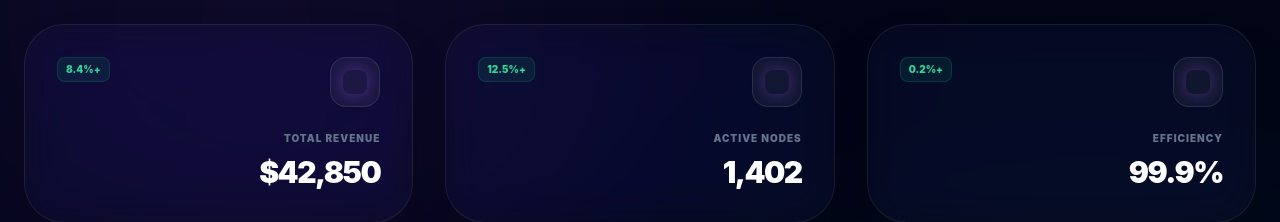
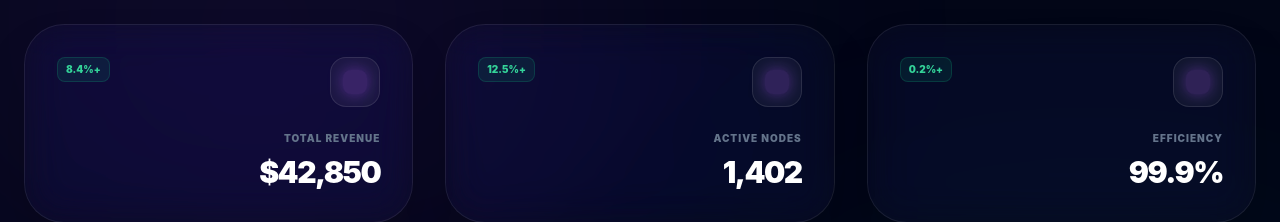
Before and after one commit to marwanalpumu-del/elitedash-modern-dashboard, a React (Vite) app: page / in a window 1280 px wide. Shown: the part 135-357 px from the top of the page. Built offline with nearby package versions, Linux system fonts and the light colour scheme.

Commit message:
Update DashboardHome.jsx

```diff
--- a/src/pages/DashboardHome.jsx
+++ b/src/pages/DashboardHome.jsx
@@ -11,8 +11,8 @@ export default function DashboardHome() {
       ].map((item, index) => (
         <div key={index} className="premium-card group hover:scale-[1.02] transition-all duration-500">
           <div className="flex justify-between items-start mb-6">
-            <div className={`p-3 bg-white/5 rounded-2xl border border-white/10 group-hover:border-${item.color}-500/50 transition-colors`}>
-               <div className={`w-6 h-6 bg-${item.color}-500/20 rounded-lg shadow-[0_0_15px_rgba(168,85,247,0.4)]`} />
+            <div className={`p-3 bg-white/5 rounded-2xl border border-white/10 group-hover:border-purple-500/50 transition-colors`}>
+               <div className="w-6 h-6 bg-purple-500/20 rounded-lg shadow-[0_0_15px_rgba(168,85,247,0.4)]" />
             </div>
             <span className="text-emerald-400 font-black text-[10px] bg-emerald-500/10 px-2 py-1 rounded-lg border border-emerald-500/20">
               {item.trend}
@@ -29,7 +29,6 @@ export default function DashboardHome() {
 
       {/* منطقة الرسم البياني الاحترافية */}
       <div className="md:col-span-3 premium-card h-72 flex flex-col items-center justify-center border-dashed border-white/10 relative overflow-hidden group">
-         {/* إضاءة داخلية خفيفة */}
          <div className="absolute inset-0 bg-gradient-to-t from-purple-500/5 to-transparent opacity-0 group-hover:opacity-100 transition-opacity duration-700" />
 
          <div className="relative z-10 flex flex-col items-center">
@@ -37,7 +36,6 @@ export default function DashboardHome() {
               Main Graph Protocol
             </p>
 
-            {/* تمثيل مرئي للرسم البياني (Bars) */}
             <div className="flex gap-2 items-end h-24">
                {[40, 65, 45, 90, 55, 80, 60, 95, 70].map((h, i) => (
                  <div
```
